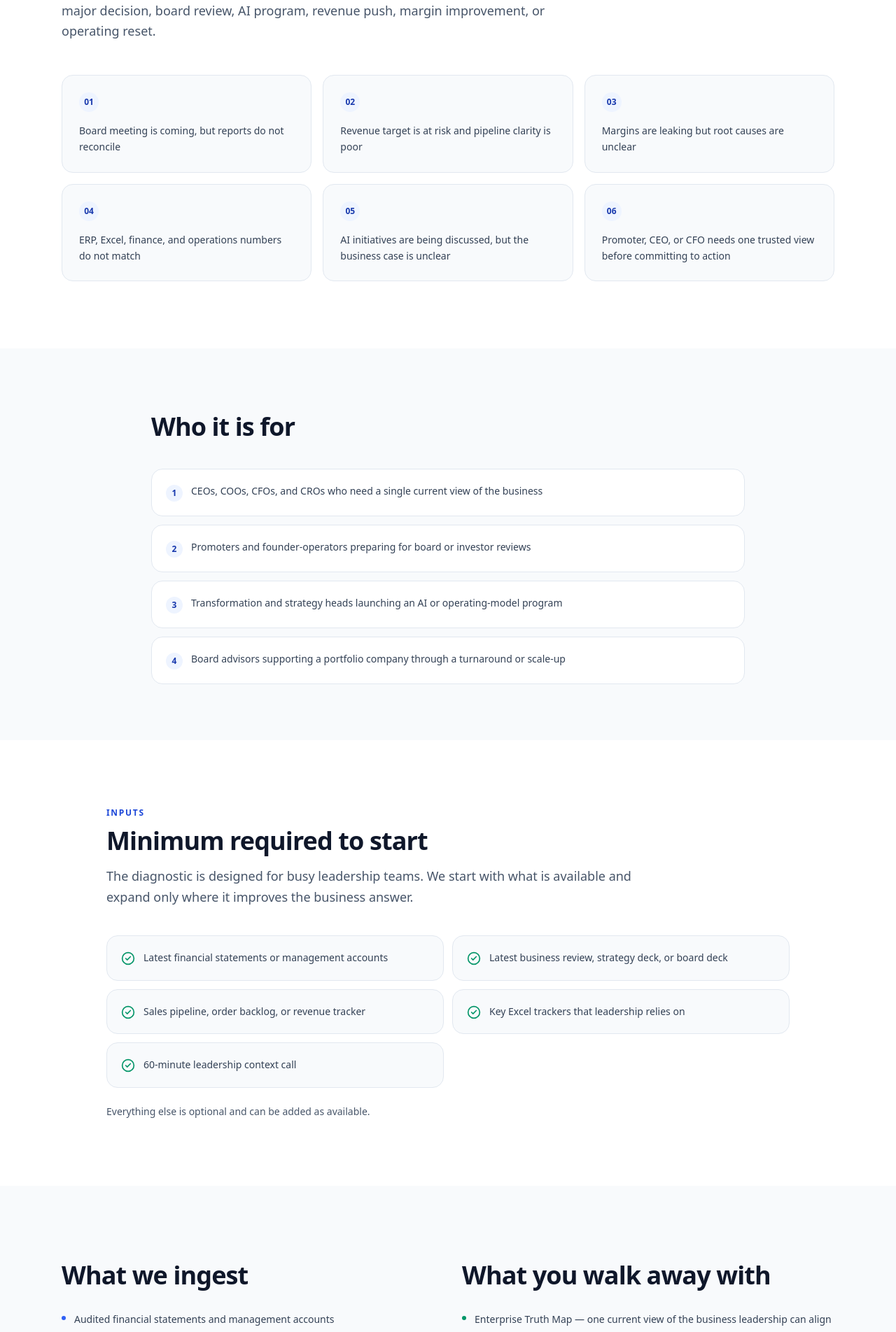
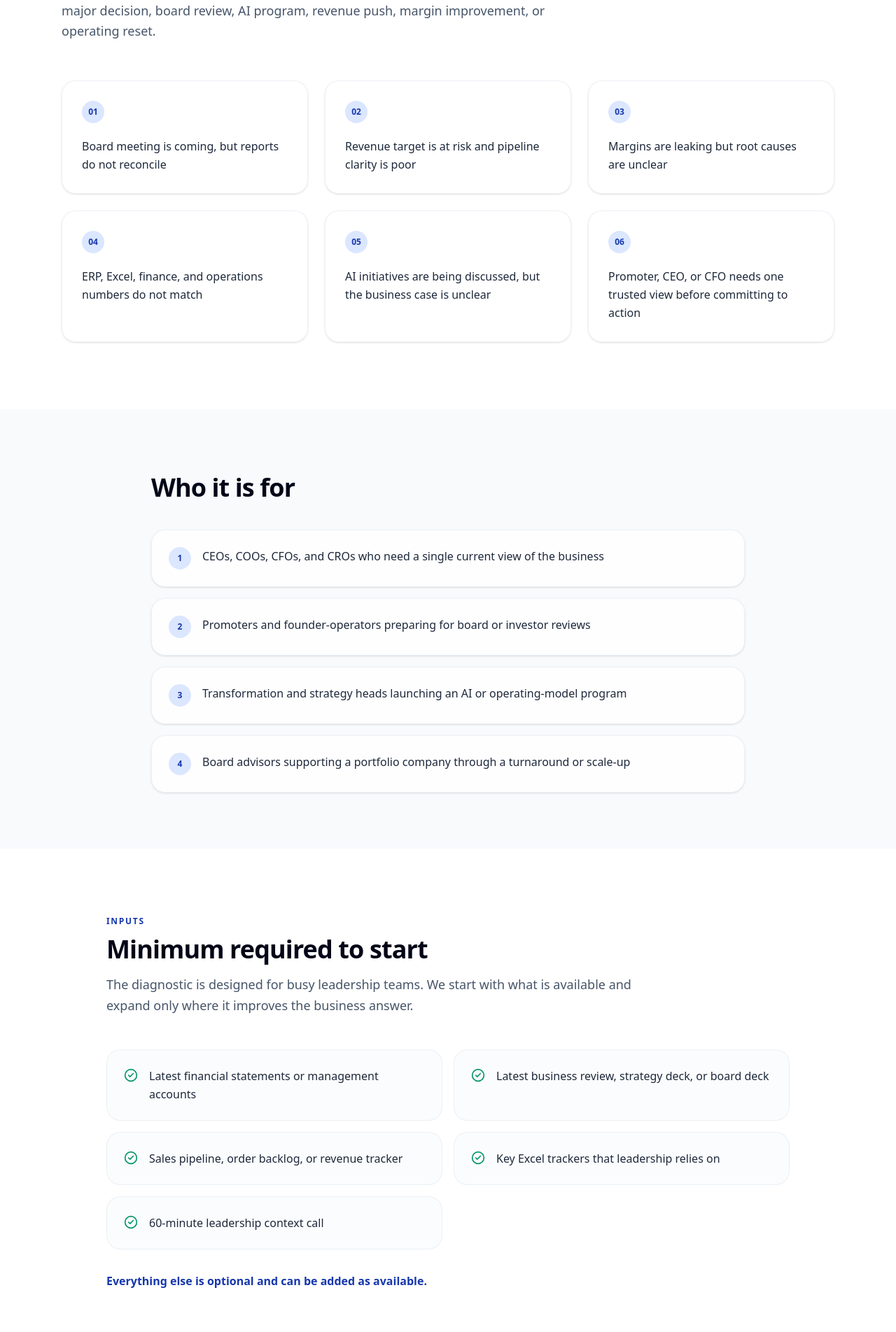
Before and after one commit to mohan69/RightSense, a Next.js app: page /assessment in a window 1280 px wide. Shown: the part 620-2524 px from the top of the page at 70% size. Built offline with nearby package versions, Linux system fonts and the light colour scheme.

Commit message:
Improve assessment page readability and conversion

```diff
--- a/src/app/assessment/page.tsx
+++ b/src/app/assessment/page.tsx
@@ -29,17 +29,18 @@ export default function AssessmentPage() {
             eyebrow="When to use it"
             title={assessmentPage.whenLeadershipNeedsThis.title}
             subtitle={assessmentPage.whenLeadershipNeedsThis.subtitle}
+            titleClassName="text-3xl sm:text-4xl font-semibold tracking-tight text-ink-950"
           />
-          <div className="mt-12 grid gap-4 sm:grid-cols-2 lg:grid-cols-3">
+          <div className="mt-14 grid gap-6 sm:grid-cols-2 lg:grid-cols-3">
             {assessmentPage.whenLeadershipNeedsThis.cards.map((c, i) => (
               <div
                 key={i}
-                className="rounded-xl border border-line bg-canvas p-6"
+                className="rounded-2xl border border-line/60 bg-white/80 p-7 shadow-sm hover:shadow-md transition-shadow duration-200"
               >
-                <span className="inline-flex h-7 w-7 items-center justify-center rounded-full bg-brand-50 text-brand-700 text-xs font-semibold">
+                <span className="inline-flex h-8 w-8 items-center justify-center rounded-full bg-brand-100 text-brand-700 text-xs font-semibold shrink-0">
                   {String(i + 1).padStart(2, "0")}
                 </span>
-                <p className="mt-4 text-sm text-ink-700 leading-relaxed">
+                <p className="mt-5 text-base text-ink-800 leading-relaxed font-medium">
                   {c.text}
                 </p>
               </div>
@@ -50,17 +51,20 @@ export default function AssessmentPage() {
 
       <section className="bg-canvas">
         <div className="mx-auto max-w-4xl px-6 py-16 sm:py-20">
-          <SectionHeader title={assessmentPage.whoItsFor.title} />
-          <ul className="mt-10 space-y-3">
+          <SectionHeader
+            title={assessmentPage.whoItsFor.title}
+            titleClassName="text-3xl sm:text-4xl font-semibold tracking-tight text-ink-950"
+          />
+          <ul className="mt-10 space-y-4">
             {assessmentPage.whoItsFor.roles.map((r, i) => (
               <li
                 key={i}
-                className="flex items-start gap-3 rounded-xl border border-line bg-white p-5"
+                className="flex items-start gap-4 rounded-2xl border border-line/60 bg-white/80 p-6 shadow-sm"
               >
-                <span className="mt-0.5 inline-flex h-6 w-6 items-center justify-center rounded-full bg-brand-50 text-brand-700 text-xs font-semibold shrink-0">
+                <span className="inline-flex h-8 w-8 items-center justify-center rounded-full bg-brand-100 text-brand-700 text-xs font-semibold shrink-0">
                   {i + 1}
                 </span>
-                <span className="text-sm text-ink-700 leading-relaxed">
+                <span className="text-base text-ink-800 leading-relaxed">
                   {r}
                 </span>
               </li>
@@ -75,21 +79,22 @@ export default function AssessmentPage() {
             eyebrow="Inputs"
             title={assessmentPage.minimumRequired.title}
             subtitle={assessmentPage.minimumRequired.subtitle}
+            titleClassName="text-3xl sm:text-4xl font-semibold tracking-tight text-ink-950"
           />
-          <ul className="mt-10 grid gap-3 sm:grid-cols-2">
+          <ul className="mt-12 grid gap-4 sm:grid-cols-2">
             {assessmentPage.minimumRequired.items.map((item) => (
               <li
                 key={item}
-                className="flex items-start gap-3 rounded-xl border border-line bg-canvas p-5"
+                className="flex items-start gap-4 rounded-2xl border border-line/60 bg-canvas/50 p-6"
               >
                 <CheckCircle2 className="mt-0.5 h-5 w-5 text-success-600 shrink-0" />
-                <span className="text-sm text-ink-700 leading-relaxed">
+                <span className="text-base text-ink-800 leading-relaxed">
                   {item}
                 </span>
               </li>
             ))}
           </ul>
-          <p className="mt-6 text-sm font-medium text-ink-600">
+          <p className="mt-8 text-base font-semibold text-brand-700 leading-relaxed">
             {assessmentPage.minimumRequired.closing}
           </p>
         </div>
@@ -99,28 +104,34 @@ export default function AssessmentPage() {
         <div className="mx-auto max-w-6xl px-6 py-20 sm:py-24">
           <div className="grid gap-10 lg:grid-cols-2">
             <div>
-              <SectionHeader title={assessmentPage.inputs.title} />
-              <ul className="mt-8 space-y-2.5">
+              <SectionHeader
+                title={assessmentPage.inputs.title}
+                titleClassName="text-2xl sm:text-3xl font-semibold tracking-tight text-ink-950"
+              />
+              <ul className="mt-8 space-y-4">
                 {assessmentPage.inputs.items.map((item) => (
                   <li
                     key={item}
-                    className="flex items-start gap-3 text-sm text-ink-700"
+                    className="flex items-start gap-3 text-base text-ink-800 leading-relaxed"
                   >
-                    <span className="mt-1.5 h-1.5 w-1.5 rounded-full bg-brand-500 shrink-0" />
+                    <span className="mt-1.5 h-2 w-2 rounded-full bg-brand-600 shrink-0" />
                     <span className="leading-relaxed">{item}</span>
                   </li>
                 ))}
               </ul>
             </div>
             <div>
-              <SectionHeader title={assessmentPage.outputs.title} />
-              <ul className="mt-8 space-y-2.5">
+              <SectionHeader
+                title={assessmentPage.outputs.title}
+                titleClassName="text-2xl sm:text-3xl font-semibold tracking-tight text-ink-950"
+              />
+              <ul className="mt-8 space-y-4">
                 {assessmentPage.outputs.items.map((item) => (
                   <li
                     key={item}
-                    className="flex items-start gap-3 text-sm text-ink-700"
+                    className="flex items-start gap-3 text-base text-ink-800 leading-relaxed"
                   >
-                    <span className="mt-1.5 h-1.5 w-1.5 rounded-full bg-success-600 shrink-0" />
+                    <span className="mt-1.5 h-2 w-2 rounded-full bg-success-600 shrink-0" />
                     <span className="leading-relaxed">{item}</span>
                   </li>
                 ))}
@@ -135,15 +146,16 @@ export default function AssessmentPage() {
           <SectionHeader
             eyebrow="Trust and privacy"
             title={assessmentPage.dataAccess.title}
+            titleClassName="text-3xl sm:text-4xl font-semibold tracking-tight text-ink-950"
           />
-          <ul className="mt-10 grid gap-3 sm:grid-cols-2">
+          <ul className="mt-12 grid gap-4 sm:grid-cols-2">
             {assessmentPage.dataAccess.points.map((p) => (
               <li
                 key={p}
-                className="flex items-start gap-3 rounded-xl border border-line bg-canvas p-5"
+                className="flex items-start gap-4 rounded-2xl border border-line/60 bg-canvas/50 p-6"
               >
                 <Shield className="mt-0.5 h-5 w-5 text-brand-600 shrink-0" />
-                <span className="text-sm text-ink-700 leading-relaxed">
+                <span className="text-base text-ink-800 leading-relaxed">
                   {p}
                 </span>
               </li>
@@ -154,25 +166,28 @@ export default function AssessmentPage() {
 
       <section className="bg-canvas">
         <div className="mx-auto max-w-6xl px-6 py-20 sm:py-24">
-          <SectionHeader title={assessmentPage.process.title} />
-          <ol className="mt-12 grid gap-5 sm:grid-cols-2 lg:grid-cols-4">
+          <SectionHeader
+            title={assessmentPage.process.title}
+            titleClassName="text-3xl sm:text-4xl font-semibold tracking-tight text-ink-950"
+          />
+          <ol className="mt-14 grid gap-6 sm:grid-cols-2 lg:grid-cols-4">
             {assessmentPage.process.steps.map((s) => (
               <li
                 key={s.num}
-                className="relative rounded-2xl border border-line bg-white p-6"
+                className="relative rounded-2xl border border-line/60 bg-white/80 p-7 shadow-sm hover:shadow-md transition-shadow duration-200"
               >
                 <div className="flex items-baseline gap-3">
-                  <span className="inline-flex h-9 w-9 items-center justify-center rounded-full bg-brand-600 text-white text-xs font-semibold shrink-0">
+                  <span className="inline-flex h-10 w-10 items-center justify-center rounded-full bg-brand-600 text-white text-xs font-semibold shrink-0">
                     {s.num}
                   </span>
                   <span className="text-xs font-semibold uppercase tracking-wider text-brand-700">
                     {s.label}
                   </span>
                 </div>
-                <h3 className="mt-4 text-base font-semibold text-ink-900">
+                <h3 className="mt-4 text-base font-semibold text-ink-950">
                   {s.title}
                 </h3>
-                <p className="mt-2 text-sm text-ink-600 leading-relaxed">
+                <p className="mt-3 text-base text-ink-700 leading-relaxed">
                   {s.description}
                 </p>
               </li>
@@ -187,17 +202,18 @@ export default function AssessmentPage() {
             eyebrow="What the output looks like"
             title={assessmentPage.sampleOutput.title}
             subtitle={assessmentPage.sampleOutput.subtitle}
+            titleClassName="text-3xl sm:text-4xl font-semibold tracking-tight text-ink-950"
           />
-          <div className="mt-12 grid gap-5 sm:grid-cols-2">
+          <div className="mt-14 grid gap-6 sm:grid-cols-2">
             {assessmentPage.sampleOutput.cards.map((c) => (
               <div
                 key={c.title}
-                className="rounded-2xl border border-line bg-canvas p-7"
+                className="rounded-2xl border border-line/60 bg-canvas/50 p-8 shadow-sm hover:shadow-md transition-shadow duration-200"
               >
-                <h3 className="text-base font-semibold text-ink-900">
+                <h3 className="text-lg font-semibold text-ink-950 tracking-tight">
                   {c.title}
                 </h3>
-                <p className="mt-3 text-sm text-ink-600 leading-relaxed">
+                <p className="mt-4 text-base text-ink-700 leading-relaxed">
                   {c.description}
                 </p>
               </div>
@@ -206,20 +222,20 @@ export default function AssessmentPage() {
         </div>
       </section>
 
-      <section className="bg-canvas">
-        <div className="mx-auto max-w-3xl px-6 py-16 sm:py-20 text-center">
-          <h2 className="text-2xl sm:text-3xl font-semibold tracking-tight text-ink-900 text-balance leading-[1.2]">
+      <section className="bg-brand-50 border-t border-brand-100 border-b border-brand-100">
+        <div className="mx-auto max-w-3xl px-6 py-20 sm:py-24 text-center">
+          <h2 className="text-3xl sm:text-4xl font-semibold tracking-tight text-ink-950 text-balance leading-[1.15]">
             {assessmentPage.midCta.title}
           </h2>
-          <div className="mt-8 flex flex-col sm:flex-row items-center justify-center gap-3">
+          <div className="mt-10 flex flex-col sm:flex-row items-center justify-center gap-4">
             <Link href={assessmentPage.midCta.primaryCta.href}>
-              <Button size="lg" className="px-7">
+              <Button size="lg" className="px-8 h-12 text-base font-semibold">
                 {assessmentPage.midCta.primaryCta.label}
-                <ArrowRight className="h-4 w-4" />
+                <ArrowRight className="h-5 w-5" />
               </Button>
             </Link>
             <Link href={assessmentPage.midCta.secondaryCta.href}>
-              <Button variant="outline" size="lg" className="px-7">
+              <Button variant="outline" size="lg" className="px-8 h-12 text-base font-semibold border-brand-300 text-brand-700 hover:bg-brand-50">
                 {assessmentPage.midCta.secondaryCta.label}
               </Button>
             </Link>
@@ -228,13 +244,13 @@ export default function AssessmentPage() {
       </section>
 
       <section className="bg-white">
-        <div className="mx-auto max-w-4xl px-6 py-16 sm:py-20">
-          <div className="rounded-2xl border border-brand-200 bg-brand-50/40 p-7">
+        <div className="mx-auto max-w-4xl px-6 py-20 sm:py-24">
+          <div className="rounded-2xl border border-brand-200 bg-brand-50/60 p-8 sm:p-10">
             <SectionHeader
               title={assessmentPage.commercial.title}
-              titleClassName="text-2xl sm:text-3xl"
+              titleClassName="text-3xl sm:text-4xl font-semibold tracking-tight text-ink-950"
             />
-            <p className="mt-4 text-base text-ink-700 leading-relaxed">
+            <p className="mt-5 text-lg text-ink-700 leading-relaxed">
               {assessmentPage.commercial.body}
             </p>
           </div>
@@ -243,12 +259,15 @@ export default function AssessmentPage() {
 
       <section className="bg-canvas">
         <div className="mx-auto max-w-6xl px-6 py-20 sm:py-24">
-          <SectionHeader title={assessmentPage.ninetyDayPlan.title} />
-          <ol className="mt-12 grid gap-5 sm:grid-cols-2 lg:grid-cols-4">
+          <SectionHeader
+            title={assessmentPage.ninetyDayPlan.title}
+            titleClassName="text-3xl sm:text-4xl font-semibold tracking-tight text-ink-950"
+          />
+          <ol className="mt-14 grid gap-6 sm:grid-cols-2 lg:grid-cols-4">
             {assessmentPage.ninetyDayPlan.phases.map((p, i) => (
               <li
                 key={p.phase}
-                className="rounded-2xl border border-line bg-white p-6"
+                className="relative rounded-2xl border border-line/60 bg-white/80 p-7 shadow-sm hover:shadow-md transition-shadow duration-200"
               >
                 <span className="text-xs font-bold tracking-[0.14em] text-brand-700">
                   Phase {String(i + 1).padStart(2, "0")}
@@ -256,10 +275,10 @@ export default function AssessmentPage() {
                 <p className="mt-1 text-sm font-semibold text-brand-700">
                   {p.phase}
                 </p>
-                <h3 className="mt-3 text-base font-semibold text-ink-900">
+                <h3 className="mt-3 text-base font-semibold text-ink-950">
                   {p.title}
                 </h3>
-                <p className="mt-2 text-sm text-ink-600 leading-relaxed">
+                <p className="mt-3 text-base text-ink-700 leading-relaxed">
                   {p.description}
                 </p>
               </li>
--- a/src/components/sections/SectionHeader.tsx
+++ b/src/components/sections/SectionHeader.tsx
@@ -26,7 +26,7 @@ export function SectionHeader({
       )}
     >
       {eyebrow ? (
-        <p className="text-xs font-semibold uppercase tracking-[0.14em] text-brand-600">
+        <p className="text-xs font-semibold uppercase tracking-[0.14em] text-brand-700">
           {eyebrow}
         </p>
       ) : null}
```
Also changed, not shown: src/components/sections/PageHero.tsx (+5 -5 lines).
